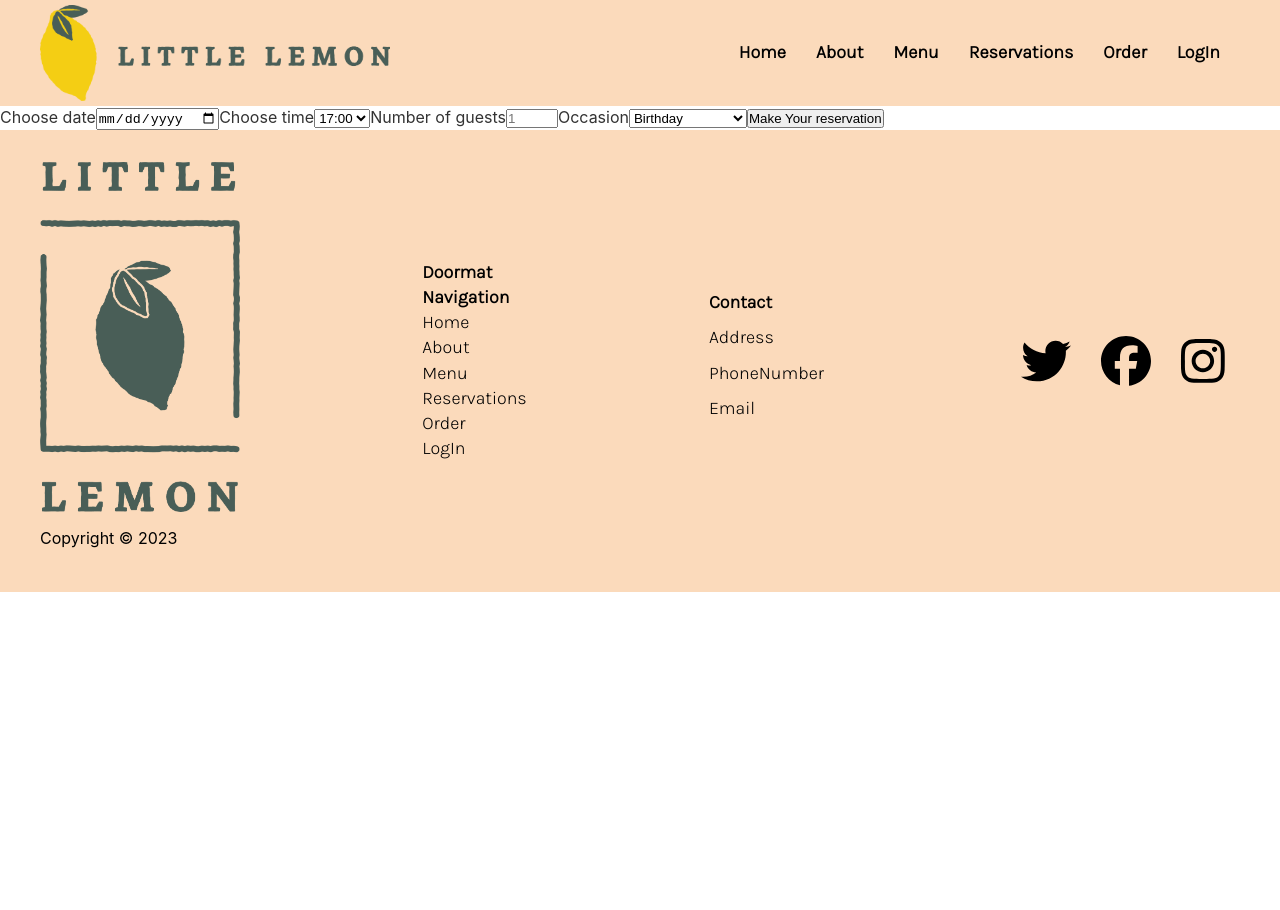
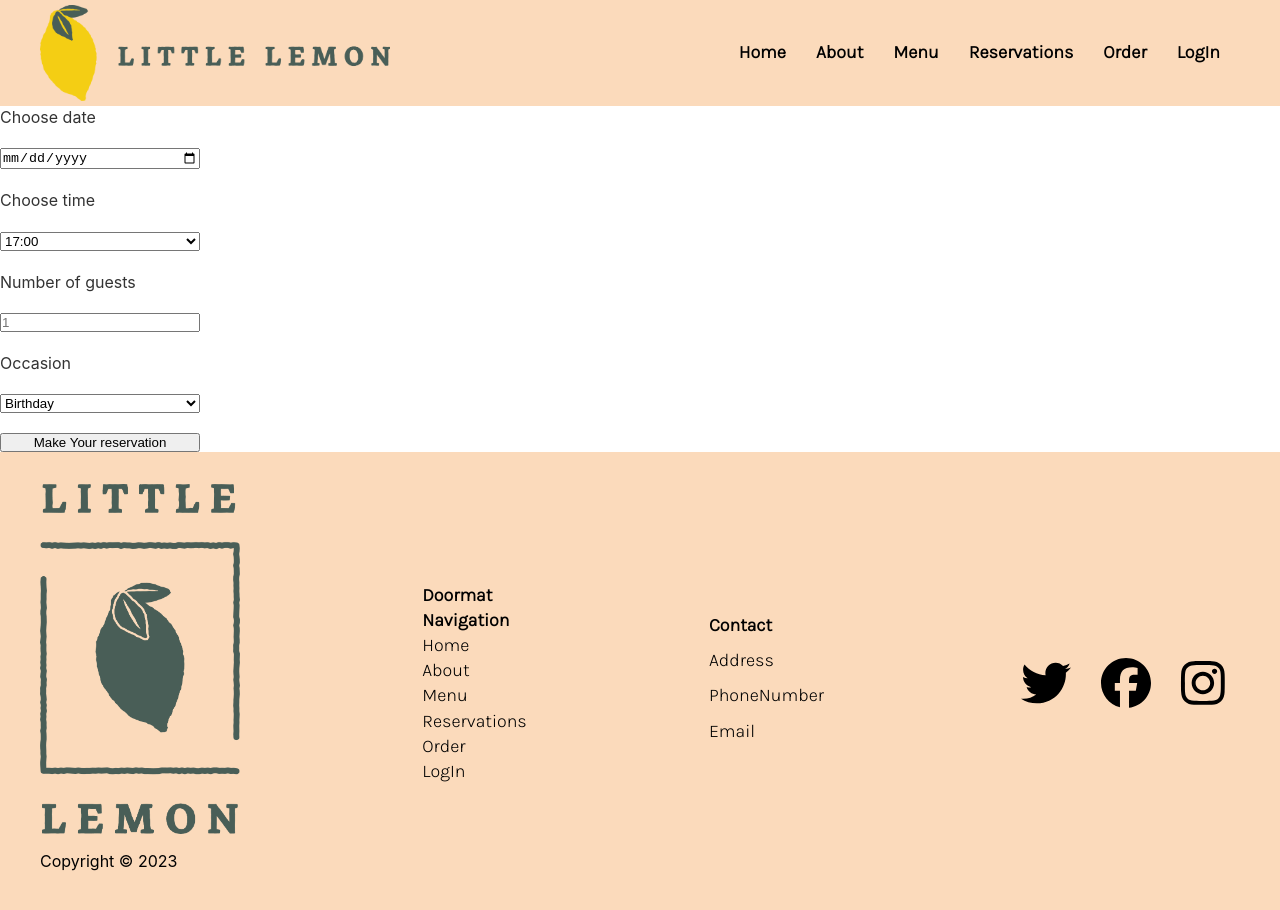
Before and after one commit to AshrafMuhammadNaeem/littlelemon-web, a React (Create React App) app: page /reservation in a window 1280 px wide. Shown: the top 910 px of the page. Before the commit the page ends 800 px from the top, so only its background shows below. Built offline with nearby package versions, Linux system fonts and the light colour scheme; a web font is replaced by a local one.

Commit message:
Update BookingForm.js
Applying inline style in react

```diff
--- a/src/BookingForm.js
+++ b/src/BookingForm.js
@@ -3,7 +3,7 @@ import React from "react";
 export  const  BookingForm = () => {
     return(
       <div className="booking-form">
-            <form>
+            <form style={{display: 'grid', maxWidth: '200px', gap: '20px'}}>
                     <label htmlFor="res-date">Choose date</label>
                     <input type="date" id="res-date"/>
                     <label htmlFor="res-time">Choose time</label>
```
